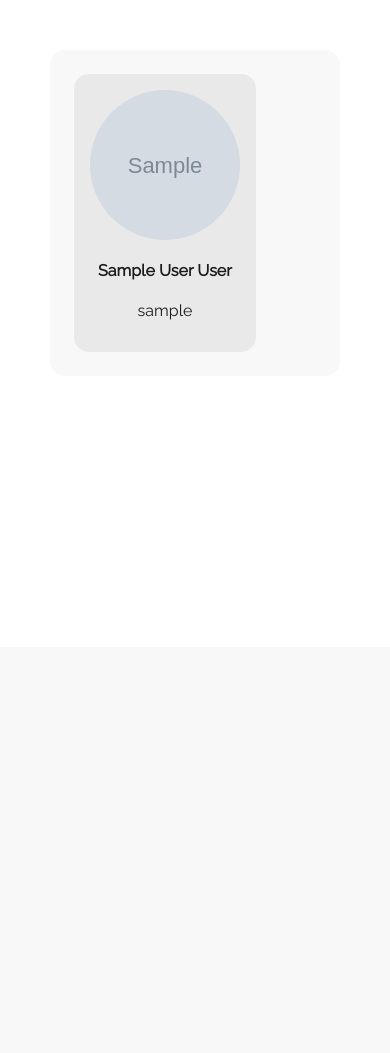
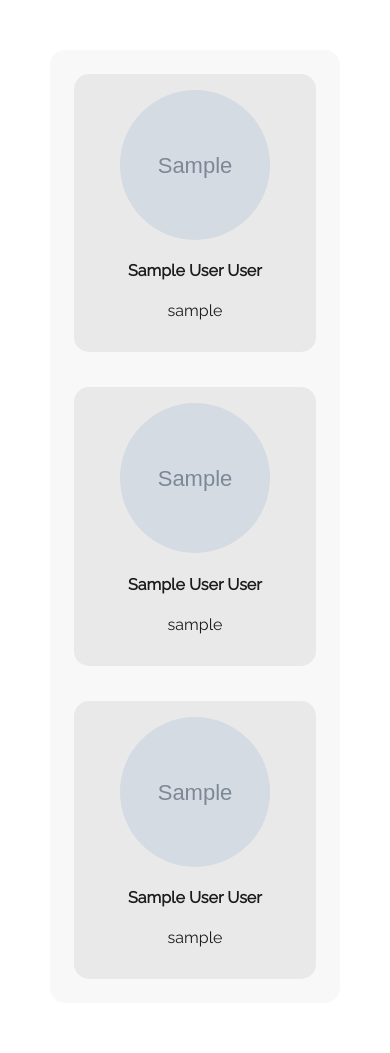
Before and after one commit to detib/ChatApp, a PHP site: page / in a window 390 px wide. Shown: the part 197-1250 px from the top of the page. Before the commit the page ends 549 px from the top, so only its background shows below. Run offline with PHP 8.4, Linux system fonts and the light colour scheme; tables that the repository leaves empty or names only in its code hold one stand-in row (values such as "Sample post"); grey boxes marked "Sample" are stand-in pictures; data that the repository does not hold is empty; some libraries are stand-ins or nearby versions.

Commit message:
fixed css responsivity

```diff
--- a/index.php
+++ b/index.php
@@ -45,6 +45,38 @@
         <?php else: ?>
         <p>You are not logged in!</p>
         <?php endif; ?>
+        <?php if($user): foreach($result as $user): ?>
+        <div class="single-user-box">
+            <a href="chatuser.php?user=<?= $user['username']?>">
+                <div class="user-box-img">
+                    <img src="userImages/<?= $user['picture'] ?>" alt="">
+                </div>
+                <div class="user-box-info">
+                    <h4><?= $user['name'] ?> <?= $user['surname'] ?></h4>
+                    <p><?= $user['username'] ?></p>
+                </div>
+            </a>
+        </div>
+        <?php endforeach; ?>
+        <?php else: ?>
+        <p>You are not logged in!</p>
+        <?php endif; ?>
+        <?php if($user): foreach($result as $user): ?>
+        <div class="single-user-box">
+            <a href="chatuser.php?user=<?= $user['username']?>">
+                <div class="user-box-img">
+                    <img src="userImages/<?= $user['picture'] ?>" alt="">
+                </div>
+                <div class="user-box-info">
+                    <h4><?= $user['name'] ?> <?= $user['surname'] ?></h4>
+                    <p><?= $user['username'] ?></p>
+                </div>
+            </a>
+        </div>
+        <?php endforeach; ?>
+        <?php else: ?>
+        <p>You are not logged in!</p>
+        <?php endif; ?>
     </div>
 </body>
 </html>
--- a/styles/index.css
+++ b/styles/index.css
@@ -7,6 +7,24 @@
   border-radius: 15px;
   padding: 1.5em;
   gap: 35px;
+}
+
+@media (max-width: 1280px) {
+  .users-box {
+    grid-template-columns: repeat(3, 1fr);
+  }
+}
+
+@media (max-width: 800px) {
+  .users-box {
+    grid-template-columns: repeat(2, 1fr);
+  }
+}
+
+@media (max-width: 600px) {
+  .users-box {
+    grid-template-columns: 1fr;
+  }
 }
 
 .single-user-box {
```
Also changed, not shown: styles/chatuser.css (+13 -0 lines).
